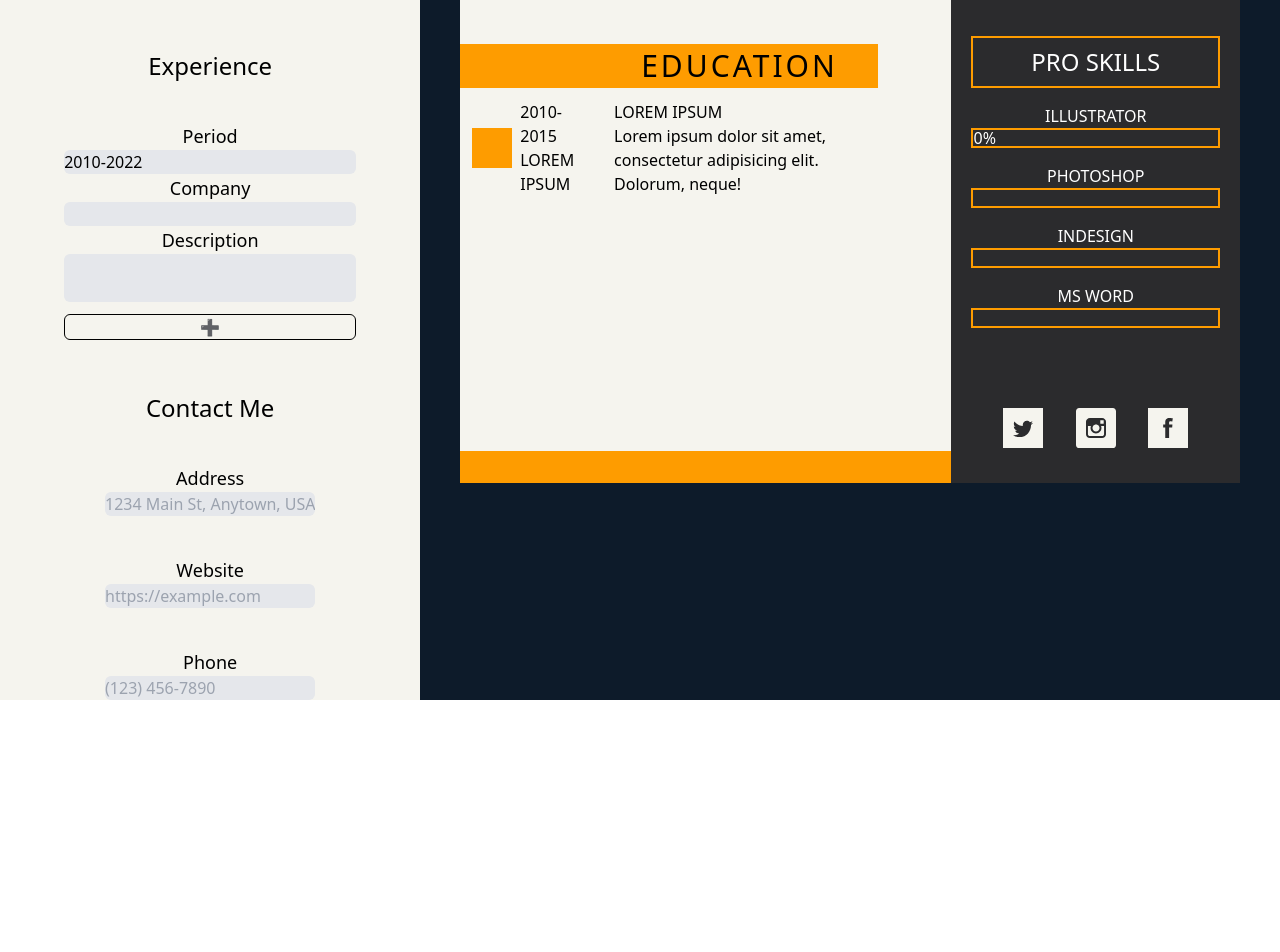
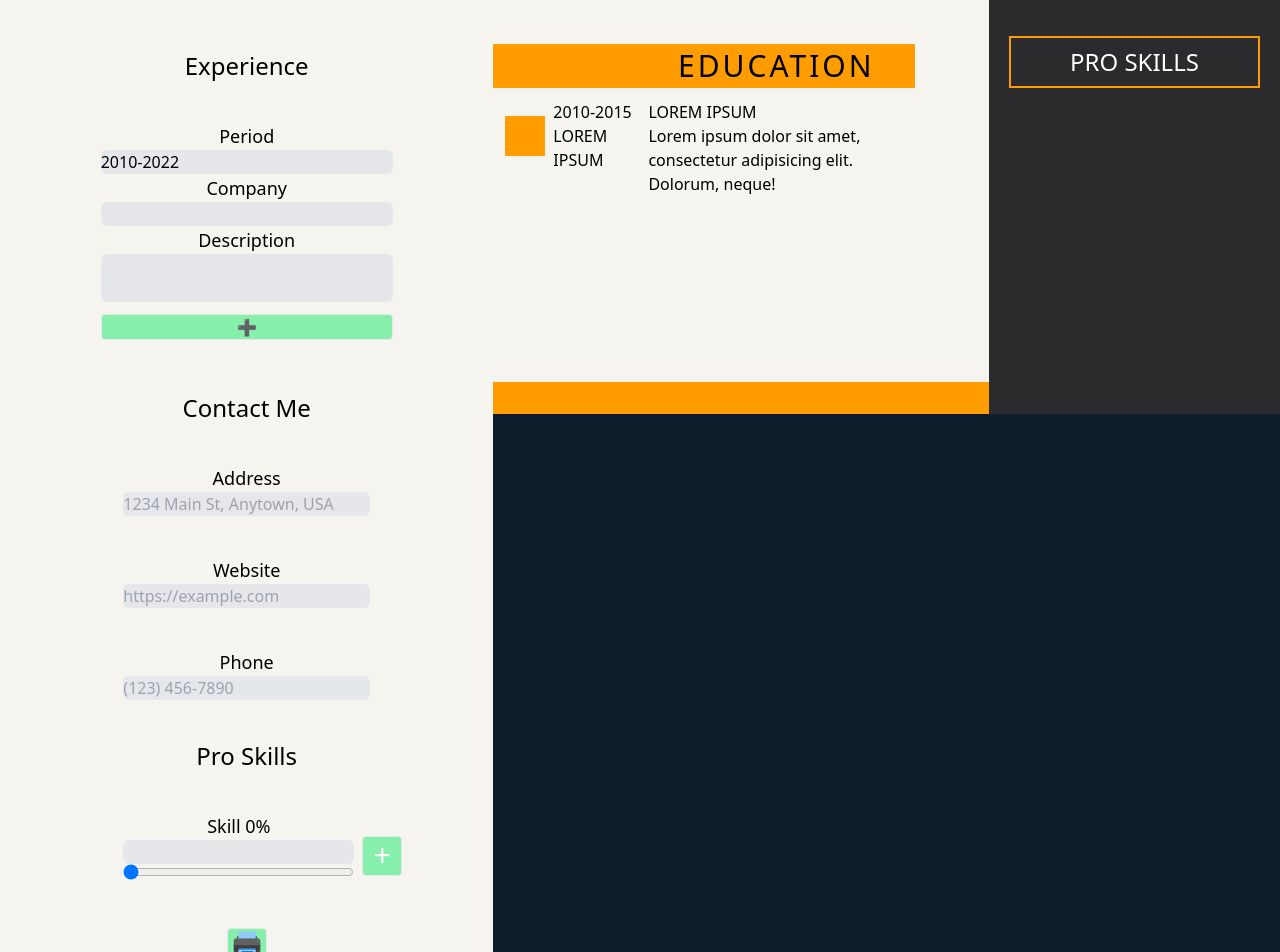
Before and after one commit to Krist15/cv-application, a React (Vite) app: page / in a window 1280 px wide. Shown: the part 640-1592 px from the top of the page. Before the commit the page ends 1340 px from the top, so only its background shows below. Built offline with nearby package versions, Linux system fonts and the light colour scheme.

Commit message:
Add print to pdf library and finished styling form

```diff
--- a/package.json
+++ b/package.json
@@ -11,7 +11,8 @@
   },
   "dependencies": {
     "react": "^18.2.0",
-    "react-dom": "^18.2.0"
+    "react-dom": "^18.2.0",
+    "react-to-print": "^2.14.13"
   },
   "devDependencies": {
     "@types/react": "^18.2.15",
--- a/src/App.tsx
+++ b/src/App.tsx
@@ -1,13 +1,15 @@
 import CvPreview from './components/CvPreview';
 import Form from './components/Form';
-import { useState } from 'react';
+import { useState, useRef } from 'react';
+
 import {
   About,
   ContactMeType,
   EducationType,
   ExperienceType,
-  // ProSkillsType,
+  ProSkillsType,
 } from './types';
+import { useReactToPrint } from 'react-to-print';
 
 export default function App() {
   const [width, setWidth] = useState(0);
@@ -30,10 +32,10 @@ export default function App() {
     description: 'Web Development lorem ipsum lorem ipsum lorem ipsum',
   });
 
-  // const [proSkills, setProSkills] = useState<ProSkillsType>({
-  //   skill: '',
-  //   width: 0,
-  // });
+  const [proSkills, setProSkills] = useState<ProSkillsType>({
+    skill: '',
+    width: 0,
+  });
 
   const [experience, setExperience] = useState<ExperienceType>({
     experiencePeriod: '',
@@ -43,7 +45,13 @@ export default function App() {
 
   const [educationList, setEducationList] = useState<EducationType[]>([]);
   const [experienceList, setExperienceList] = useState<ExperienceType[]>([]);
-  // const [proSkillsList, setProSkillsList] = useState<ProSkillsType[]>([]);
+  const [proSkillsList, setProSkillsList] = useState<ProSkillsType[]>([]);
+
+  const componenRef = useRef(null);
+
+  const handlePrint = useReactToPrint({
+    content: () => componenRef.current,
+  });
 
   const handleEducation = () => {
     setEducationList([...educationList, education]);
@@ -59,14 +67,17 @@ export default function App() {
     });
   };
 
-  // const handlePropSkills = () => {
-  //   setProSkillsList([...proSkillsList, proSkills]);
-  //   setProSkills({ skill: '', width: 0 });
-  // };
+  const handleProSkills = () => {
+    setProSkillsList([...proSkillsList, proSkills]);
+    setProSkills({ skill: '', width: 0 });
+    setWidth(0);
+    console.log(proSkills);
+  };
 
   const handleRangeChange = (e: React.ChangeEvent<HTMLInputElement>) => {
     const { value } = e.target;
     setWidth(parseInt(value));
+    setProSkills((prevState) => ({ ...prevState, width: parseInt(value) }));
   };
 
   const handleInputChange = (e: React.ChangeEvent<HTMLInputElement>) => {
@@ -75,15 +86,18 @@ export default function App() {
     setContactMe((prevState) => ({ ...prevState, [name]: value }));
     setEducation((prevState) => ({ ...prevState, [name]: value }));
     setExperience((prevState) => ({ ...prevState, [name]: value }));
+    setProSkills((prevState) => ({ ...prevState, [name]: value }));
   };
 
   return (
-    <main className="flex bg-[#0d1b2a]">
+    <main className="flex bg-[#0d1b2a] relative">
       <Form
         handleRangeChange={handleRangeChange}
         handleInputChange={handleInputChange}
         handleEducation={handleEducation}
         handleExperience={handleExperience}
+        handleProSkills={handleProSkills}
+        handlePrint={handlePrint}
         experience={experience}
         experienceList={experienceList}
         width={width}
@@ -96,7 +110,9 @@ export default function App() {
         about={about}
         educationList={educationList}
         experienceList={experienceList}
+        proSkillsList={proSkillsList}
         ContactMeType={contactMe}
+        componentRef={componenRef}
       />
     </main>
   );
--- a/src/components/CvPreview.tsx
+++ b/src/components/CvPreview.tsx
@@ -3,8 +3,7 @@ import ContactMe from './ContactMe';
 import Education from './Education';
 import Experience from './Experience';
 import ProSkills from './ProSkills';
-import SocialMedia from './SocialMedia';
-import { About, EducationType, ExperienceType } from '../types';
+import { About, EducationType, ExperienceType, ProSkillsType } from '../types';
 import { ContactMeType } from '../types';
 
 type CvPreviewProps = {
@@ -12,12 +11,17 @@ type CvPreviewProps = {
   about: About;
   educationList: EducationType[];
   experienceList: ExperienceType[];
+  proSkillsList: ProSkillsType[];
   ContactMeType: ContactMeType;
+  componentRef: React.LegacyRef<HTMLDivElement>;
 };
 
 export default function CvPreview(props: CvPreviewProps) {
   return (
-    <div className="flex h-[1123px] w-[950px] mx-10 relative">
+    <div
+      className="flex h-[279mm] w-[216mm] sticky top-0"
+      ref={props.componentRef}
+    >
       <AboutMe about={props.about} />
       <div className="w-[63%] bg-[#f5f4ee]  border-b-[2rem] border-[#fe9c00]">
         <div className="mt-80">
@@ -27,8 +31,10 @@ export default function CvPreview(props: CvPreviewProps) {
       </div>
       <div className="flex flex-col w-[37%] bg-[#2b2b2d] pt-[15rem] px-5 border-3 border-red-50">
         <ContactMe ContactMeInfo={props.ContactMeType} />
-        <ProSkills width={props.width} />
-        <SocialMedia />
+        <ProSkills
+          width={props.width}
+          proSkillsList={props.proSkillsList}
+        />
       </div>
     </div>
   );
--- a/src/components/Form.tsx
+++ b/src/components/Form.tsx
@@ -1,5 +1,6 @@
 import React from 'react';
 import { About, EducationType, ExperienceType } from '../types';
+import printIcon from '../assets/print.svg';
 
 type FormProps = {
   width: number;
@@ -14,10 +15,18 @@ type FormProps = {
   >;
   handleEducation: () => void;
   handleExperience: () => void;
+  handleProSkills: () => void;
+  handlePrint: () => void;
 };
 
 export default function Form(props: FormProps) {
-  const isDisabled = () => {
+  const disableExperience = () => {
+    if (props.experienceList.length >= 2) {
+      return true;
+    }
+  };
+
+  const disableEducation = () => {
     if (props.educationList.length >= 2) {
       return true;
     }
@@ -116,16 +125,15 @@ export default function Form(props: FormProps) {
           />
           <button
             type="button"
-            className={`rounded-md border border-black hover:bg-gray-100 transition ease-out my-3 ${
-              isDisabled() && 'bg-gray-100 cursor-not-allowed'
+            className={`bg-green-300 rounded border hover:bg-green-400 transition ease-out my-3 ${
+              disableEducation() && 'bg-gray-100 cursor-not-allowed'
             }`}
             onClick={props.handleEducation}
-            disabled={isDisabled()}
+            disabled={disableEducation()}
           >
             ➕
           </button>
         </div>
-        {/* <Education educationList={props.educationList} /> */}
         <h2 className="text-2xl text-center">Experience</h2>
         <div className="flex flex-col">
           <label
@@ -170,11 +178,11 @@ export default function Form(props: FormProps) {
           />
           <button
             type="button"
-            className={`rounded-md border border-black hover:bg-gray-100 transition ease-out my-3 ${
-              isDisabled() && 'bg-gray-100 cursor-not-allowed'
+            className={`bg-green-300 rounded border hover:bg-green-400 transition ease-out my-3 ${
+              disableExperience() && 'bg-gray-100 cursor-not-allowed'
             }`}
             onClick={props.handleExperience}
-            disabled={isDisabled()}
+            disabled={disableExperience()}
           >
             ➕
           </button>
@@ -225,18 +233,52 @@ export default function Form(props: FormProps) {
             className="rounded-md bg-gray-200"
           />
         </div>
+        <h2 className="text-2xl text-center">Pro Skills</h2>
+        <div className="flex w-1/2 gap-x-2">
+          <div className="flex flex-col w-full">
+            <label
+              htmlFor="skills"
+              className="text-center font-light text-lg"
+            >
+              Skill {props.width}%
+            </label>
+            <input
+              type="text"
+              name="skill"
+              className="rounded-md bg-gray-200"
+              onChange={props.handleInputChange}
+            />
+            <input
+              type="range"
+              min={1}
+              max={100}
+              step={1}
+              value={props.width}
+              onChange={props.handleRangeChange}
+            />
+          </div>
+          <div className="flex items-end justify-end h-full">
+            <button
+              type="button"
+              onClick={props.handleProSkills}
+              className="bg-green-300 rounded border hover:bg-green-400 transition ease-out my-3 w-10 h-10 mt-6 text-white text-3xl flex justify-center"
+            >
+              +
+            </button>
+          </div>
+        </div>
+        <button
+          type="button"
+          onClick={props.handlePrint}
+          className="bg-green-300 rounded border hover:bg-green-400 transition ease-out w-10 h-10text-3xl flex justify-center"
+        >
+          <img
+            src={printIcon}
+            alt="Print Icon"
+            className="w-8"
+          />
+        </button>
       </form>
     </div>
   );
 }
-
-// const range = {
-//    <input
-//           type="range"
-//           min={1}
-//           max={100}
-//           step={1}
-//           value={props.width}
-//           onChange={props.handleRangeChange}
-//         />
-// };
--- a/src/components/ProSkills.tsx
+++ b/src/components/ProSkills.tsx
@@ -1,42 +1,35 @@
+import { ProSkillsType } from '../types';
+
 type PropSkillsProps = {
   width: number;
+  proSkillsList: ProSkillsType[];
 };
 
-export default function ProSkills({ width }: PropSkillsProps) {
+export default function ProSkills({ proSkillsList }: PropSkillsProps) {
   return (
     <div className="flex flex-col gap-4 mb-12">
       <div className="flex items-center justify-center w-full h-11 p-6 border-2 border-[#fe9c00]">
         <h2 className="text-white text-2xl">PRO SKILLS</h2>
       </div>
+      {proSkillsList.map((skill) => (
         <div className="flex flex-col items-center w-full text-white">
-        <p>ILLUSTRATOR</p>
+          <p>{skill.skill}</p>
           <div className="w-full h-5 border-2 border-[#fe9c00]">
             <div
               style={{
                 height: '100%',
-              width: `${width}%`,
+                width: `${skill.width}%`,
                 backgroundColor: '#fe9c00',
                 display: 'flex',
                 justifyItems: 'center',
                 alignItems: 'center',
               }}
             >
-            {width}%
+              {skill.width}%
             </div>
           </div>
         </div>
-      <div className="flex flex-col items-center w-full text-white">
-        <p>PHOTOSHOP</p>
-        <div className="w-full h-5 border-2 border-[#fe9c00]"></div>
-      </div>
-      <div className="flex flex-col items-center w-full text-white">
-        <p>INDESIGN</p>
-        <div className="w-full h-5 border-2 border-[#fe9c00]"></div>
-      </div>
-      <div className="flex flex-col items-center w-full text-white">
-        <p>MS WORD</p>
-        <div className="w-full h-5 border-2 border-[#fe9c00]"></div>
-      </div>
+      ))}
     </div>
   );
 }
--- a/src/components/SocialMedia.tsx
+++ /dev/null
@@ -1,25 +0,0 @@
-import twitterLogo from '../assets/twitter.svg';
-import facebookLogo from '../assets/facebook.svg';
-import instagramLogo from '../assets/instagram.svg';
-
-export default function SocialMedia() {
-  return (
-    <div className="flex gap-4 p-8 justify-between">
-      <img
-        src={twitterLogo}
-        alt="twitter logo"
-        className="w-10"
-      />
-      <img
-        src={instagramLogo}
-        alt="twitter logo"
-        className="w-10"
-      />
-      <img
-        src={facebookLogo}
-        alt="twitter logo"
-        className="w-10"
-      />
-    </div>
-  );
-}
```
Also changed, not shown: src/assets/print.svg (added), 1 other file (tests, documents, lock files or other folders). Lines whose indentation alone changed are shown as unchanged.
